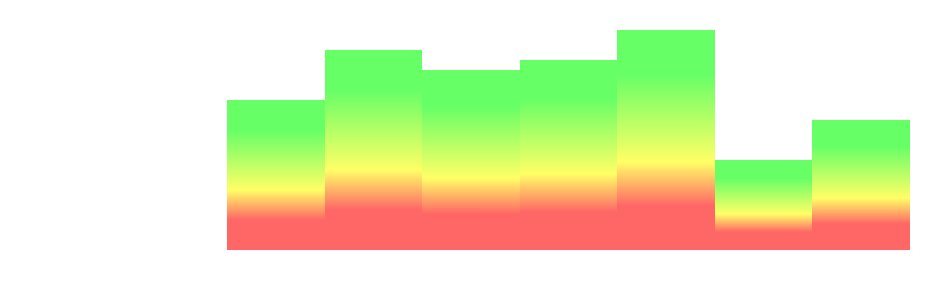
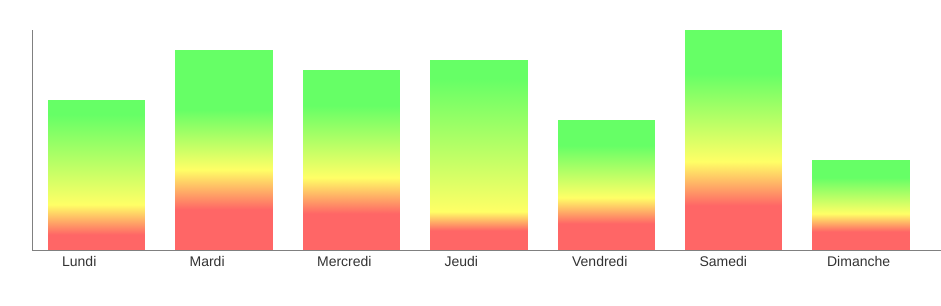
Before and after one commit to Jasdero/MoodSWO, a PHP site: page /pros.php in a window 1280 px wide. Shown: the part 291-597 px from the top of the page, without its empty margins (23-964 px from the left). Run offline with PHP 8.4, Linux system fonts and the light colour scheme; some libraries are stand-ins or nearby versions.

Commit message:
graphique 2

```diff
--- a/bars.css
+++ b/bars.css
@@ -1,15 +1,18 @@
-
+.column{
+    border-bottom: 1px solid grey;
+    border-left: 1px solid grey;
+}
 
 .first{
     margin-top: 70px;
     height: 150px;
-    background: linear-gradient(#66ff66 20%, #ffff66 60%, #ff6666 80%);
+    background: linear-gradient(#66ff66 10%, #ffff66 70%, #ff6666 90%);
 }
 
 .second{
     margin-top: 20px;
     height: 200px;
-    background: linear-gradient(#66ff66 20%, #ffff66 60%, #ff6666 80%);
+    background: linear-gradient(#66ff66 30%, #ffff66 60%, #ff6666 80%);
 }
 
 .third{
@@ -21,22 +24,30 @@
 .fourth{
     margin-top: 30px;
     height: 190px;
-    background: linear-gradient(#66ff66 20%, #ffff66 60%, #ff6666 80%);
+    background: linear-gradient(#66ff66 10%, #ffff66 80%, #ff6666 90%);
 }
 
 .fifth{
-    height: 220px;
-    background: linear-gradient(#66ff66 20%, #ffff66 60%, #ff6666 80%);
-}
-
-.sixth{
-    margin-top: 130px;
-    height: 90px;
-    background: linear-gradient(#66ff66 20%, #ffff66 60%, #ff6666 80%);
-}
-
-.seventh{
     margin-top: 90px;
     height: 130px;
     background: linear-gradient(#66ff66 20%, #ffff66 60%, #ff6666 80%);
 }
+
+
+.sixth{
+    height: 220px;
+    background: linear-gradient(#66ff66 20%, #ffff66 60%, #ff6666 80%);
+
+}
+
+.seventh{
+    margin-top: 130px;
+    height: 90px;
+    background: linear-gradient(#66ff66 20%, #ffff66 60%, #ff6666 80%);
+
+}
+
+.coll{
+    margin-left: 15px;
+    margin-right: 15px;
+}
--- a/header.php
+++ b/header.php
@@ -1,4 +1,4 @@
-<header>
+
     <div class="jumbotron">
         <h1 class="titre">Mood</h1>
         <p class="slogan">La vérité sort de la bouche de vos clients</p>
@@ -51,4 +51,3 @@
             </div><!-- /.navbar-collapse -->
         </div><!-- /.container-fluid -->
     </nav>
-</header>
--- a/pros.php
+++ b/pros.php
@@ -19,17 +19,25 @@
     ?>
 </header>
 <section>
-    <div class="container">
+    <div class="container ">
+        <div class="row column">
+            <div class="col-xs-1 first coll"></div>
+            <div class="col-xs-1 second coll"></div>
+            <div class="col-xs-1 third coll"></div>
+            <div class="col-xs-1 fourth coll"></div>
+            <div class="col-xs-1 fifth coll"></div>
+            <div class="col-xs-1 sixth coll"></div>
+            <div class="col-xs-1 seventh coll"></div>
+        </div>
         <div class="row">
-            <div class="col-xs-offset-2 col-xs-1 column first"></div>
-            <div class="col-xs-1 column second"></div>
-            <div class="col-xs-1 column third"></div>
-            <div class="col-xs-1 column fourth"></div>
-            <div class="col-xs-1 column fifth"></div>
-            <div class="col-xs-1 column sixth"></div>
-            <div class="col-xs-1 column seventh"></div>
+            <div class="col-xs-1 coll">Lundi</div>
+            <div class="col-xs-1 coll">Mardi</div>
+            <div class="col-xs-1 coll">Mercredi</div>
+            <div class="col-xs-1 coll">Jeudi</div>
+            <div class="col-xs-1 coll">Vendredi</div>
+            <div class="col-xs-1 coll">Samedi</div>
+            <div class="col-xs-1 coll">Dimanche</div>
         </div>
-        <div></div>
     </div>
 </section>
 <footer></footer>
```
